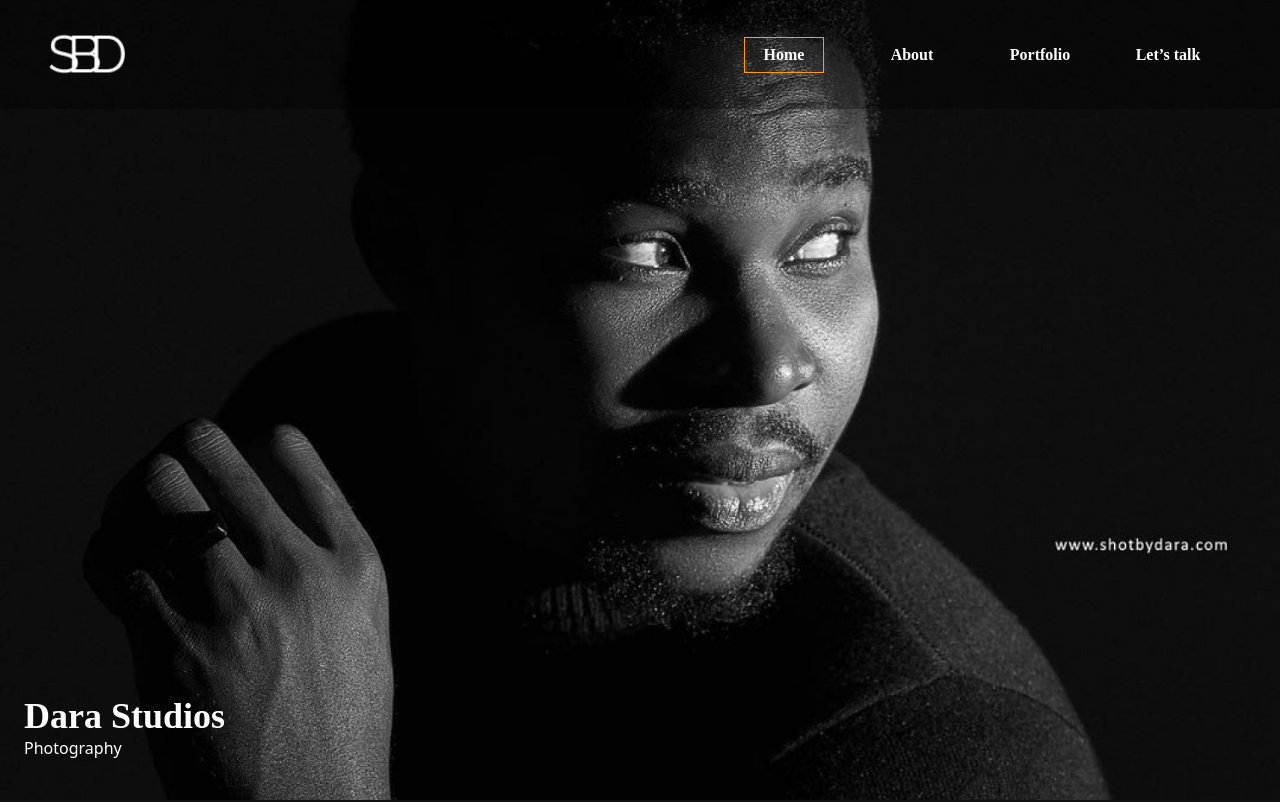
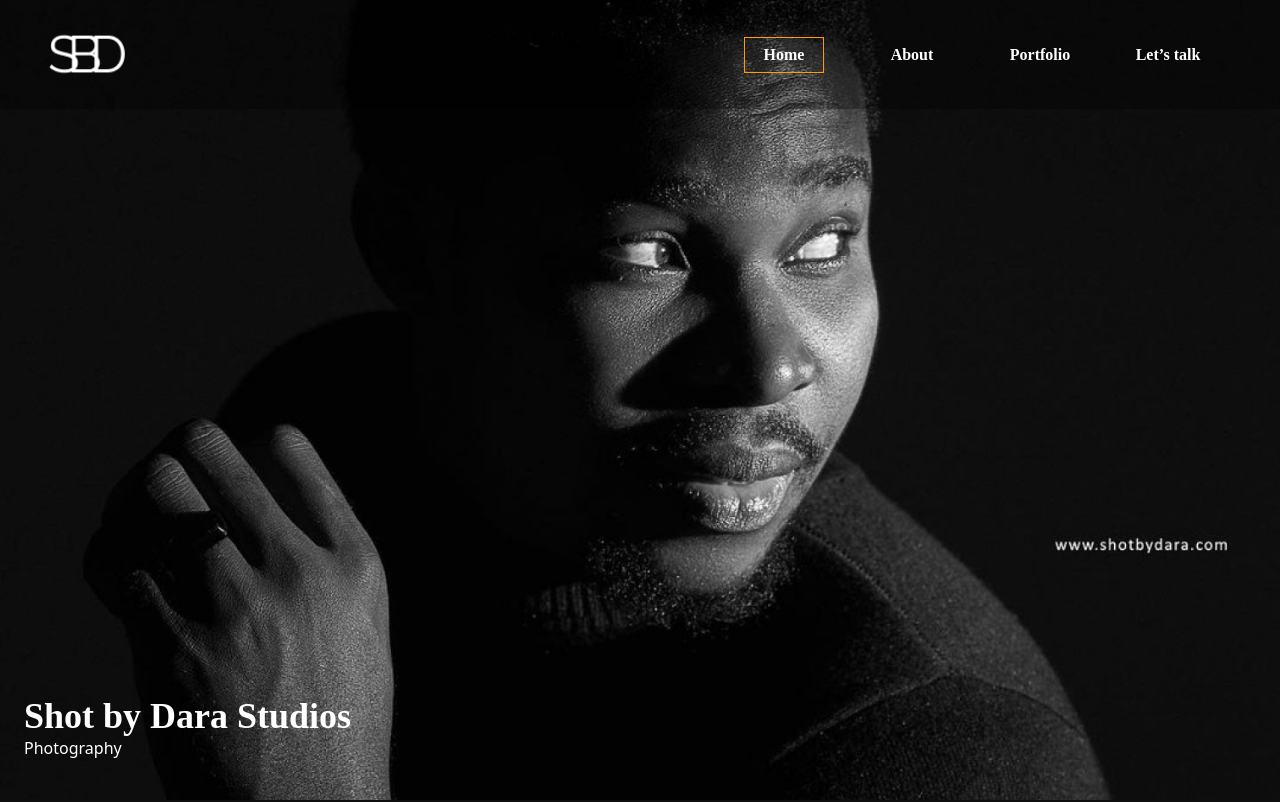
Before and after one commit to egileekada/dara-studio, a Next.js app: page / in a window 1280 px wide. Shown: the top 802 px of the page. Built offline with nearby package versions, Linux system fonts and the light colour scheme.

Commit message:
updating component

```diff
--- a/pages/index.tsx
+++ b/pages/index.tsx
@@ -19,7 +19,7 @@ const Home: NextPage = () => {
       <div className=' w-full h-screen relative  ' >
         <Image src="/images/HeroImage.png" layout="fill"  objectFit='cover' />
         <div className=' absolute left-6 bottom-10 text-white ' >
-          <p className='Raleway-600 text-4xl ' >Dara Studios</p>
+          <p className='Raleway-600 text-4xl ' >Shot by Dara Studios</p>
           <p className='NotoSan-300 ' >Photography</p>
         </div>
       </div>
```
